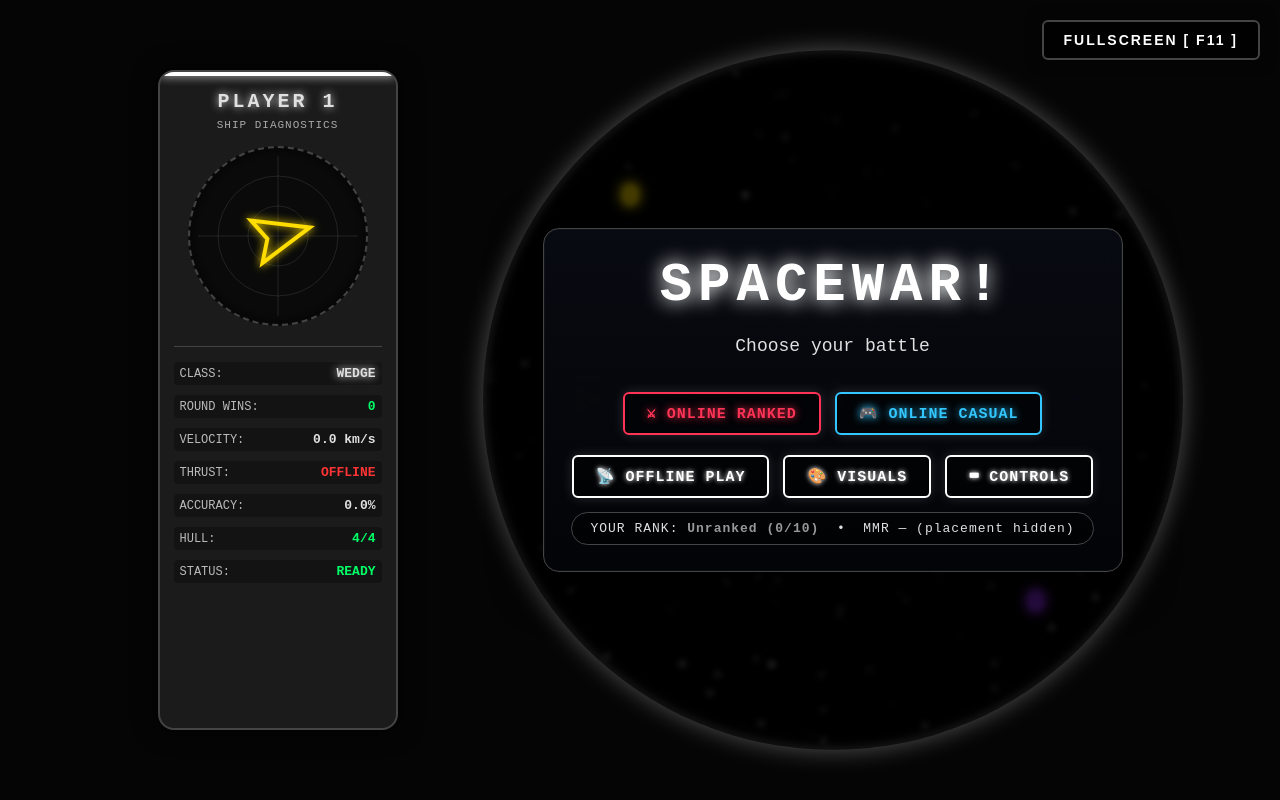
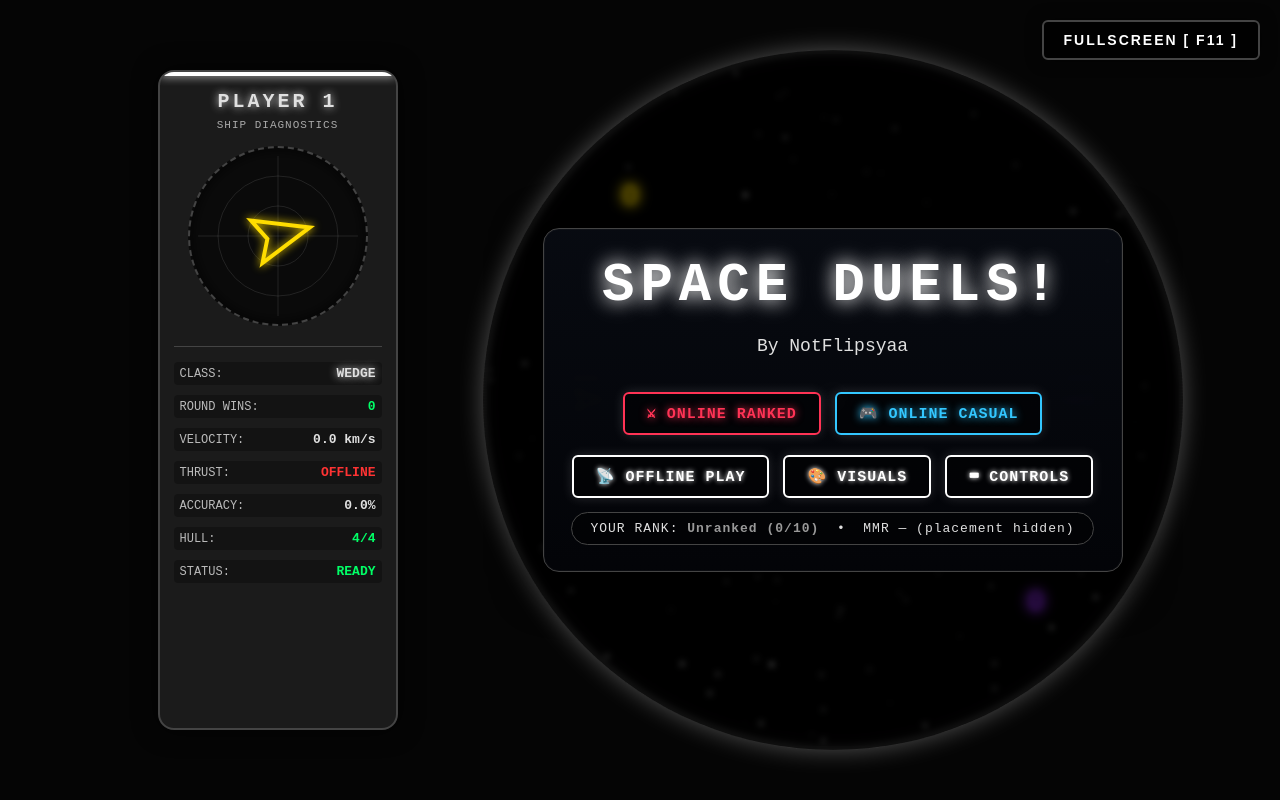
Before and after one commit to Flipsyo720/spaceduels, a plain HTML site: page index.htm in a window 1280 px wide. Drawn offline with Linux system fonts and the light colour scheme.

Commit message:
Update game title and tagline in main menu

```diff
--- a/index.htm
+++ b/index.htm
@@ -923,8 +923,8 @@
 
                 <!-- MAIN MENU (MODE SELECT HUB) -->
                 <div id="main-menu">
-                    <div class="title">SPACEWAR!</div>
-                    <div class="menu-text" id="main-menu-tagline">Choose your battle</div>
+                    <div class="title">SPACE DUELS!</div>
+                    <div class="menu-text" id="main-menu-tagline">By NotFlipsyaa</div>
                     <button class="btn btn-special" id="btn-resume-match" style="display:none; width:100%;">&#9654; RESUME MATCH</button>
                     <button class="btn btn-danger" id="btn-leave-match" style="display:none; width:100%;">&#128682; LEAVE MATCH</button>
                     <div class="btn-group">
```
